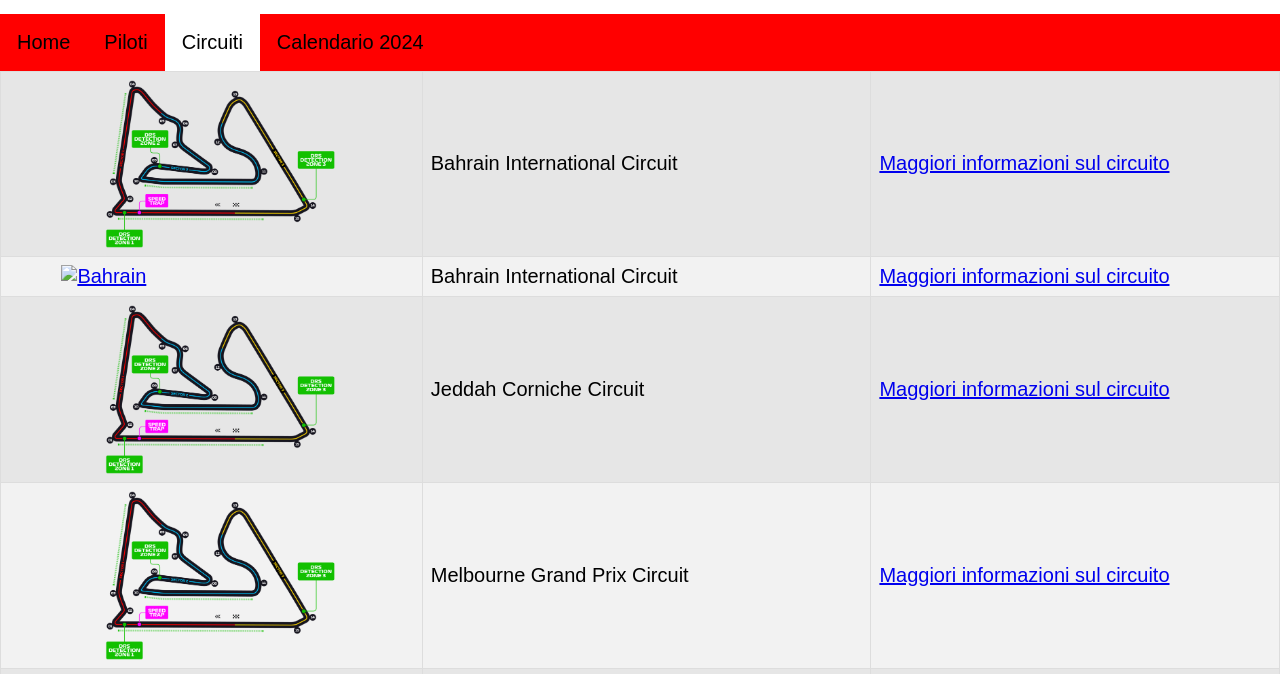
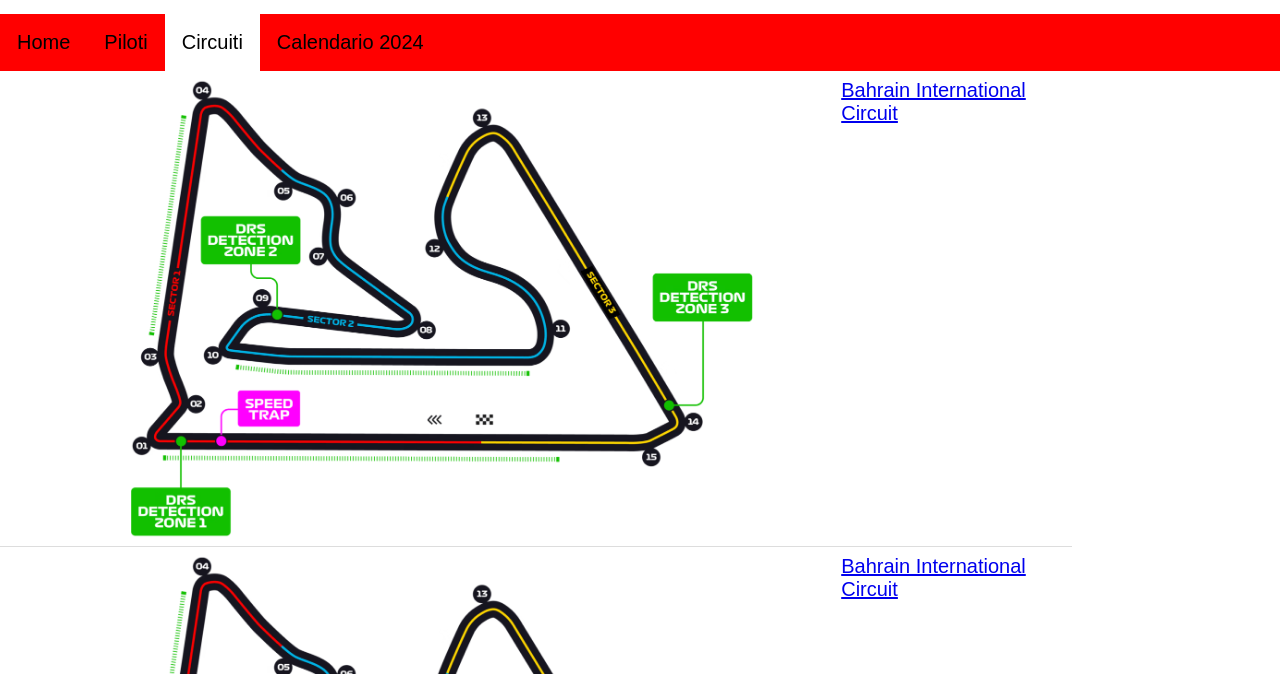
Before and after one commit to cristinafioretta/cristinafioretta.github.io, a plain HTML site: page circuiti.html in a window 1280 px wide. Shown: the part 49-723 px from the top of the page. Drawn offline with Linux system fonts and the light colour scheme.

Commit message:
Update circuiti.html

```diff
--- a/circuiti.html
+++ b/circuiti.html
@@ -98,28 +98,29 @@
             border-collapse: collapse;
         }
         th, td {
-            border: 1px solid #ddd;
             padding: 8px;
             text-align: left;
+            border-bottom: 1px solid #ddd;
         }
-        th {
-            background-color: #f2f2f2;
-        }
-        tr:nth-child(even) {
-            background-color: #f2f2f2;
-        }
-        tr:nth-child(odd) {
-            background-color: #e6e6e6;
+        td {
+            position: relative;
+            vertical-align: top;
         }
         img {
-            width: 300px; /* Larghezza desiderata */
-            height: auto; /* Altezza automatica per mantenere le proporzioni */
+            max-width: 100%;
+            height: auto;
             display: block;
-            margin: 0 auto; /* Centrare l'immagine all'interno della cella */
+            margin: 0 auto;
         }
         .didascalia {
-            text-align: center;
-            margin-top: 5px;
+            position: absolute;
+            top: 0;
+            right: 0;
+            padding: 8px;
+            background-color: rgba(0, 0, 0, 0.5);
+            color: #fff;
+            font-size: 14px;
+            cursor: pointer;
         }
     </style>
 </head>
@@ -128,24 +129,20 @@
 <table>
     <tbody>
         <tr>
-            <td><a href="pre-stagionale.testing"><img src="circuito.bahrain.avif" alt="Pre-stagionale"></a></td>
-            <td>Bahrain International Circuit</td>
-            <td><a href="evento1.html">Maggiori informazioni sul circuito</a></td>
+            <td><img src="circuito.bahrain.avif" alt="Pre-stagionale"></a></td>
+            <td><a href="https://www.formula1.com/en/racing/2024/Pre-Season-Testing/Circuit.html">Bahrain International Circuit</td>
            </tr>
         <tr>
-            <td><a href="evento2.html"><img src="immagine2.jpg" alt="Bahrain"></a></td>
-            <td>Bahrain International Circuit</td>
-            <td><a href="evento2.html">Maggiori informazioni sul circuito</a></td>
+            <td><img src="circuito.bahrain.gara.avif" alt="Bahrain"></a></td>
+            <td><a href="https://www.formula1.com/en/racing/2024/Bahrain/Circuit.html">Bahrain International Circuit</td>
            </tr>
       <tr>
-            <td><a href="evento.3.html"><img src="circuito.bahrain.avif" alt="Saudi Arabia"></a></td>
-            <td>Jeddah Corniche Circuit</td>
-            <td><a href="evento1.html">Maggiori informazioni sul circuito</a></td>
+            <td><img src="arabia.saudita.avif" alt="Saudi Arabia"></a></td>
+            <td><a href="https://www.formula1.com/en/racing/2024/Saudi_Arabia/Circuit.html">Jeddah Corniche Circuit</td>
          </tr>
       <tr>
-            <td><a href="evento.4.html"><img src="circuito.bahrain.avif" alt="Australia"></a></td>
-            <td>Melbourne Grand Prix Circuit</td>
-            <td><a href="evento1.html">Maggiori informazioni sul circuito</a></td>
+            <td><img src="circuito.bahrain.avif" alt="Australia"></a></td>
+            <td><a href="https://www.formula1.com/en/racing/2024/Australia/Circuit.html">Melbourne Grand Prix Circuit</td>
              </tr>
       <tr>
             <td><a href="evento.5.html"><img src="circuito.bahrain.avif" alt="Giappone"></a></td>
```
Lines whose indentation alone changed are shown as unchanged.
